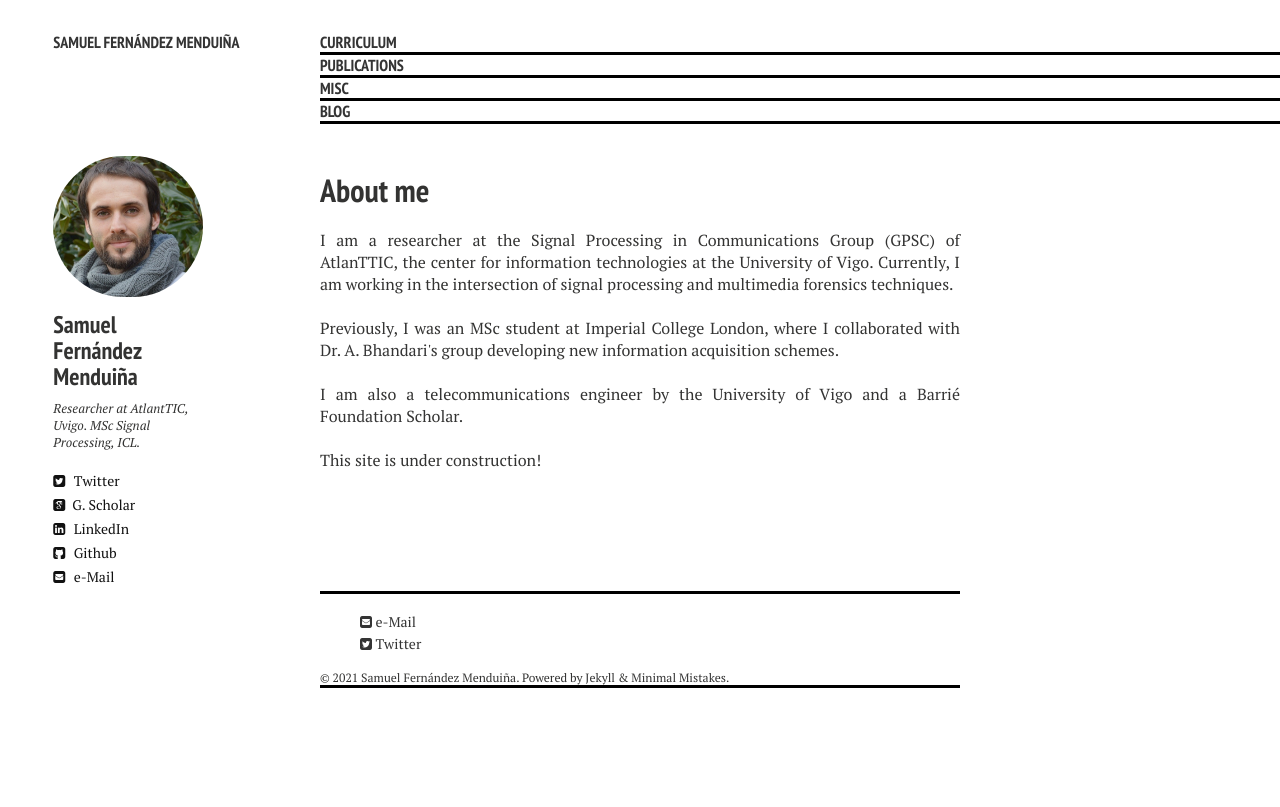
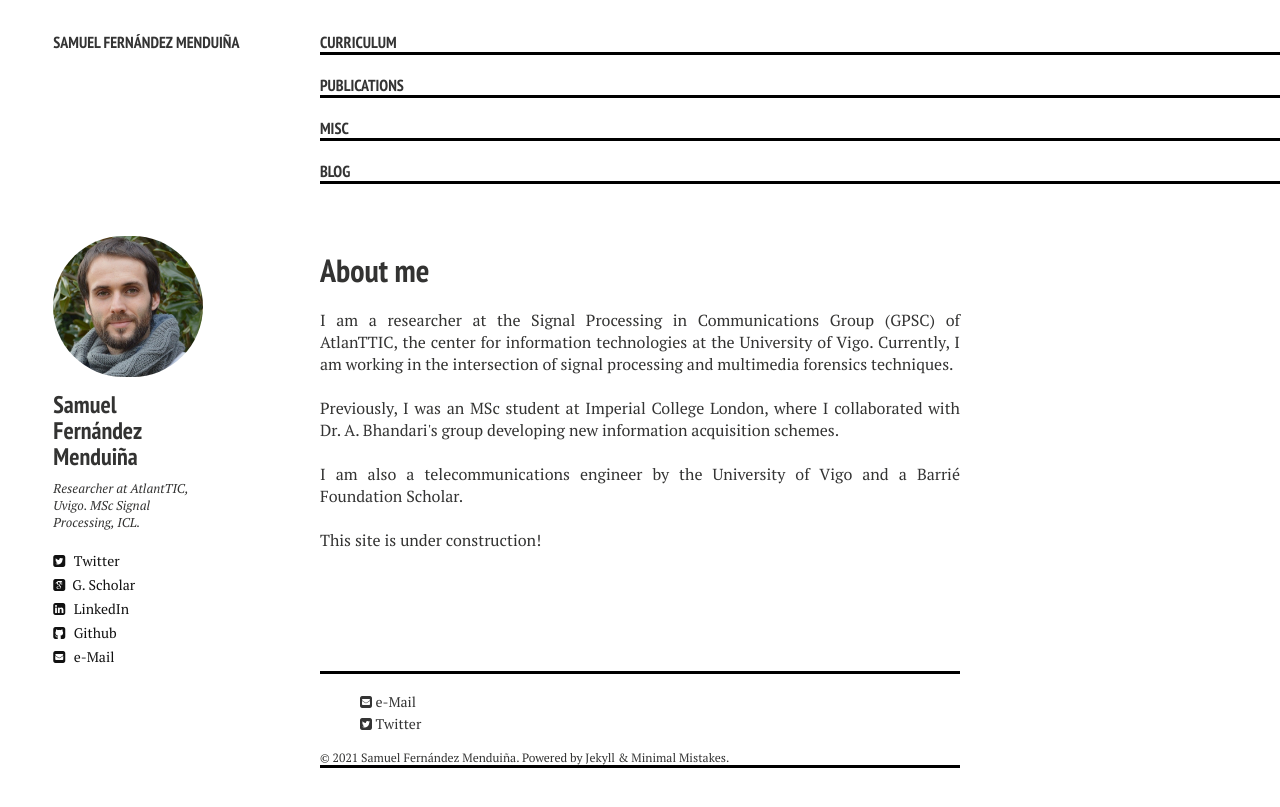
Before and after one commit to sf219/sfweb, a Jekyll site: the page built from index.md, in a window 1280 px wide. Shown: the top 807 px of the page. Built offline with Jekyll 4.4.1, drawn with Linux system fonts in a browser that asks for light colours; nearby versions of some CDN libraries.

Commit message:
Update _navigation.html

```diff
--- a/_includes/_navigation.html
+++ b/_includes/_navigation.html
@@ -19,7 +19,7 @@
 		<nav role="navigation" id="site-nav" class="nav">
 		    <ul>
 		        {% for link in site.links %}
-				<div style="border-bottom:3px solid black"><li><a href="{% if link.external %}{{ link.url }}{% else %}{{ site.url }}{{ link.url }}{% endif %}" {% if link.external %}target="_blank"{% endif %}>{{ link.title }}</a></li></div>
+				<li> <div style="border-bottom:3px solid black"> <a href="{% if link.external %}{{ link.url }}{% else %}{{ site.url }}{{ link.url }}{% endif %}" {% if link.external %}target="_blank"{% endif %}>{{ link.title }}</a></div></li>
 			{% endfor %}
 		    </ul>
 		</nav>
```
